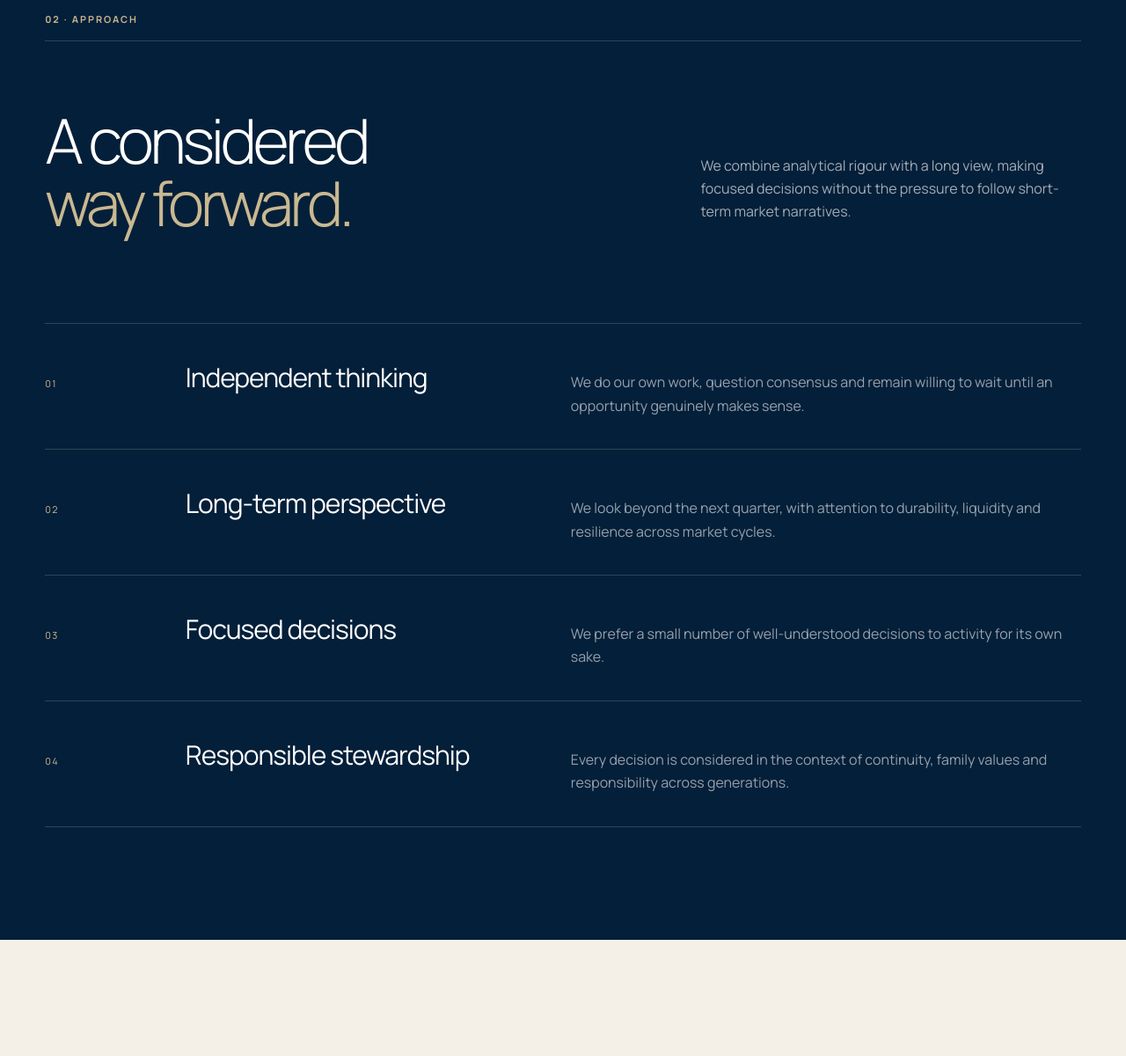
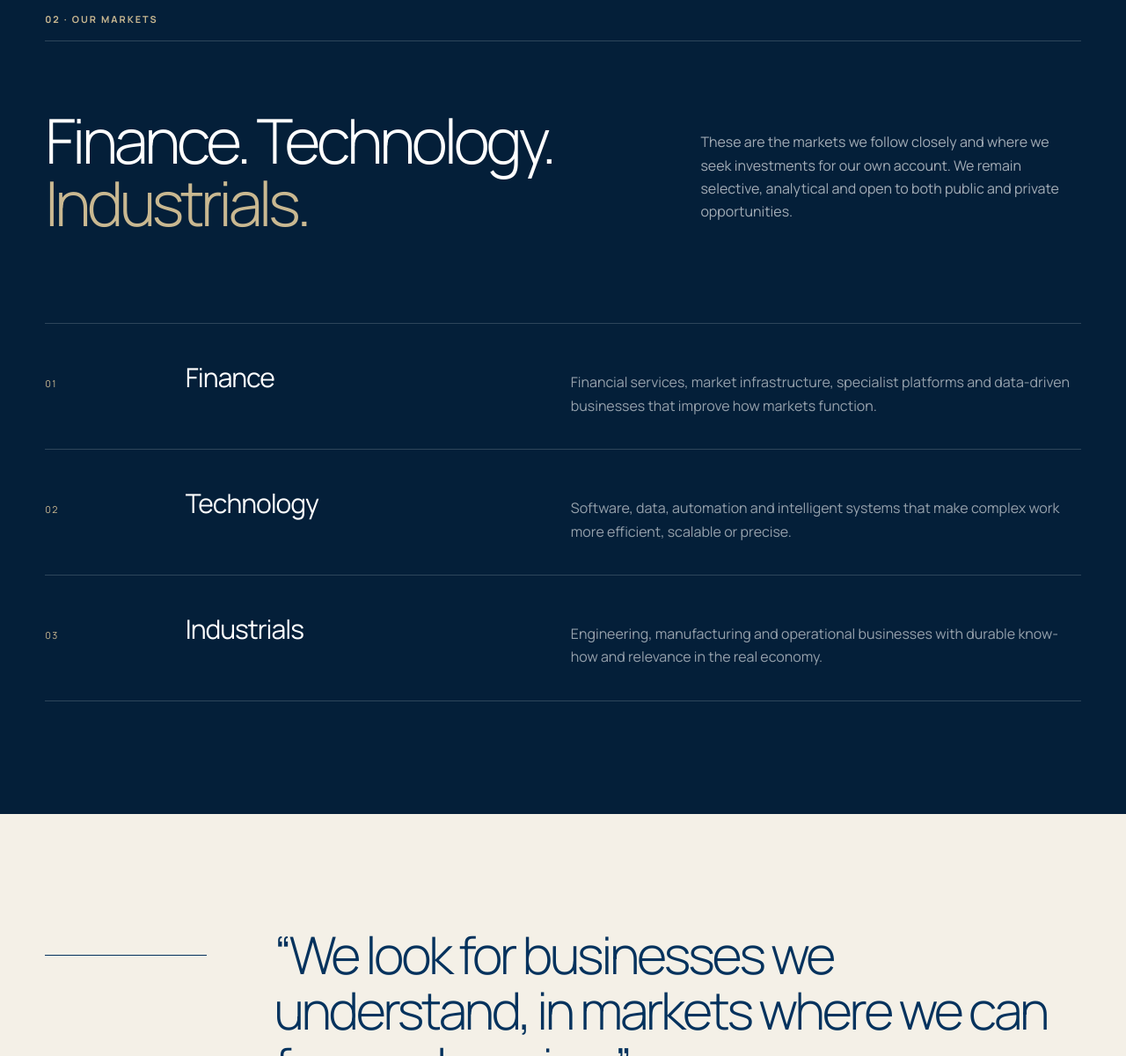
Before and after one commit to muratpwg99-bot/aurevon-partners-web, a website: page index.html in a window 1280 px wide. Shown: the part 1600-2800 px from the top of the page at 88% size. Drawn offline with Linux system fonts and the light colour scheme.

Commit message:
refine: center website on three investment markets

```diff
--- a/index.html
+++ b/index.html
@@ -3,10 +3,10 @@
   <head>
     <meta charset="utf-8">
     <meta name="viewport" content="width=device-width, initial-scale=1">
-    <meta name="description" content="Aurevon Partners is a family-led investment firm in Luxembourg, shaped by independent thinking and a long-term perspective.">
+    <meta name="description" content="Aurevon Partners is a family-led investment firm in Luxembourg seeking opportunities across finance, technology and industrials.">
     <meta name="theme-color" content="#041f39">
-    <meta property="og:title" content="Aurevon Partners — Built with intent">
-    <meta property="og:description" content="A family-led investment firm in Luxembourg.">
+    <meta property="og:title" content="Aurevon Partners — Finance, technology and industrials">
+    <meta property="og:description" content="A family-led investment firm in Luxembourg investing for its own account.">
     <meta property="og:type" content="website">
     <meta property="og:image" content="assets/social-card.png">
     <title>Aurevon Partners — Family-led investment firm</title>
@@ -41,8 +41,8 @@
         <div class="hero-orbit orbit-two" aria-hidden="true"></div>
         <div class="hero-inner">
           <p class="eyebrow hero-eyebrow">Independent · Family-led · Luxembourg</p>
-          <h1 id="hero-title">Built with intent.<br><em>Guided by generations.</em></h1>
-          <p class="hero-copy">Aurevon Partners is a family-led investment firm bringing together long-term ownership, disciplined decision-making and an independent point of view.</p>
+          <h1 id="hero-title">Three markets.<br><em>One point of view.</em></h1>
+          <p class="hero-copy">Aurevon Partners is a family-led investment firm seeking opportunities across finance, technology and industrials — always for our own account.</p>
           <a class="text-link text-link-light" href="#identity">Discover Aurevon <span aria-hidden="true">↘</span></a>
         </div>
         <div class="hero-signature" aria-hidden="true">
@@ -56,38 +56,33 @@
         <div class="intro-layout">
           <h2 id="identity-title" class="display-title reveal">Independent<br><em>by design.</em></h2>
           <div class="intro-copy reveal">
-            <p class="lead">Aurevon Partners S.à r.l.-SPF is a family-led Luxembourg investment company. We invest for our own account and think in years, not quarters.</p>
-            <p>Our work is shaped by curiosity, discipline and the freedom to form our own view. We favour clarity over noise and decisions that remain sensible across market cycles. Aurevon does not manage third-party money or offer investment services to the public.</p>
+            <p class="lead">Aurevon Partners S.à r.l.-SPF is a family-led Luxembourg investment company. We invest for our own account across finance, technology and industrials.</p>
+            <p>Our work is shaped by curiosity, discipline and the freedom to form our own view. We look for well-positioned businesses, durable ideas and situations where patient analysis creates an edge. Aurevon does not manage third-party money or offer investment services to the public.</p>
           </div>
         </div>
       </section>
 
       <section class="principles section section-dark" id="approach" aria-labelledby="approach-title">
-        <div class="section-kicker section-kicker-light reveal">02 · Approach</div>
+        <div class="section-kicker section-kicker-light reveal">02 · Our markets</div>
         <div class="principles-head">
-          <h2 id="approach-title" class="display-title reveal">A considered<br><em>way forward.</em></h2>
-          <p class="reveal">We combine analytical rigour with a long view, making focused decisions without the pressure to follow short-term market narratives.</p>
+          <h2 id="approach-title" class="display-title reveal">Finance. Technology.<br><em>Industrials.</em></h2>
+          <p class="reveal">These are the markets we follow closely and where we seek investments for our own account. We remain selective, analytical and open to both public and private opportunities.</p>
         </div>
         <div class="principle-list">
           <article class="principle reveal">
             <span class="principle-number">01</span>
-            <h3>Independent thinking</h3>
-            <p>We do our own work, question consensus and remain willing to wait until an opportunity genuinely makes sense.</p>
+            <h3>Finance</h3>
+            <p>Financial services, market infrastructure, specialist platforms and data-driven businesses that improve how markets function.</p>
           </article>
           <article class="principle reveal">
             <span class="principle-number">02</span>
-            <h3>Long-term perspective</h3>
-            <p>We look beyond the next quarter, with attention to durability, liquidity and resilience across market cycles.</p>
+            <h3>Technology</h3>
+            <p>Software, data, automation and intelligent systems that make complex work more efficient, scalable or precise.</p>
           </article>
           <article class="principle reveal">
             <span class="principle-number">03</span>
-            <h3>Focused decisions</h3>
-            <p>We prefer a small number of well-understood decisions to activity for its own sake.</p>
-          </article>
-          <article class="principle reveal">
-            <span class="principle-number">04</span>
-            <h3>Responsible stewardship</h3>
-            <p>Every decision is considered in the context of continuity, family values and responsibility across generations.</p>
+            <h3>Industrials</h3>
+            <p>Engineering, manufacturing and operational businesses with durable know-how and relevance in the real economy.</p>
           </article>
         </div>
       </section>
@@ -95,7 +90,7 @@
       <section class="perspective section" aria-labelledby="perspective-title">
         <div class="perspective-rule reveal" aria-hidden="true"></div>
         <blockquote class="reveal">
-          <p id="perspective-title">“The best decisions are the ones you can still stand behind years later.”</p>
+          <p id="perspective-title">“We look for businesses we understand, in markets where we can form a clear view.”</p>
           <footer>Aurevon perspective</footer>
         </blockquote>
       </section>
@@ -119,7 +114,7 @@
         <div class="contact-layout">
           <div>
             <h2 id="contact-title" class="display-title reveal">Our office<br><em>in Luxembourg.</em></h2>
-            <p class="contact-note reveal">For company and administrative matters only. Aurevon does not accept investment solicitations or provide services to third parties.</p>
+            <p class="contact-note reveal">For company matters and selected investment introductions. Aurevon does not provide services to third parties or manage external money.</p>
           </div>
           <address class="contact-card reveal">
             <div>
@@ -142,7 +137,7 @@
     <footer class="site-footer">
       <div class="footer-top">
         <img src="assets/aurevon-primary-white.svg" alt="Aurevon Partners">
-        <p>Independent thinking. Long-term perspective.</p>
+        <p>Finance. Technology. Industrials.</p>
       </div>
       <div class="footer-bottom">
         <div>
```
Also changed, not shown: foundation.html (+1 -1 lines), legal.html (+1 -1 lines), privacy.html (+1 -1 lines).
